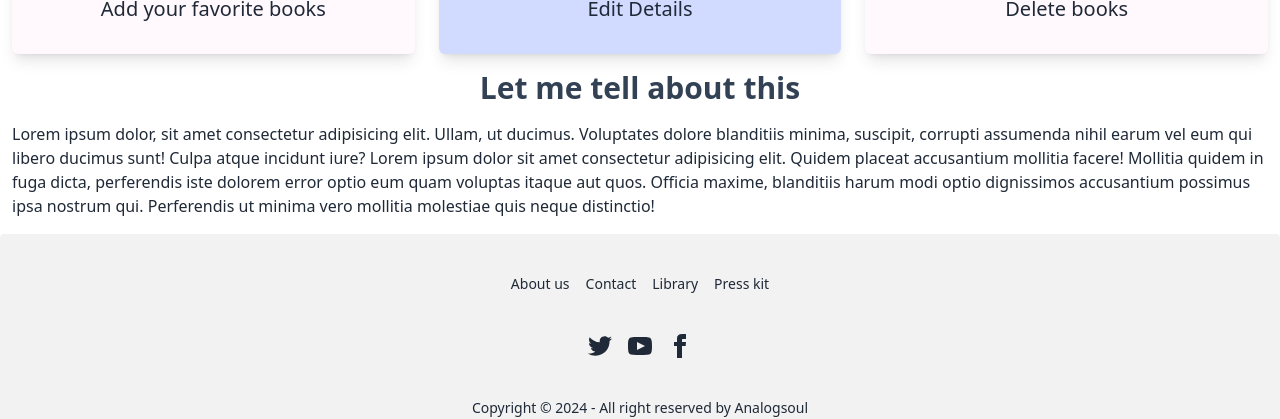
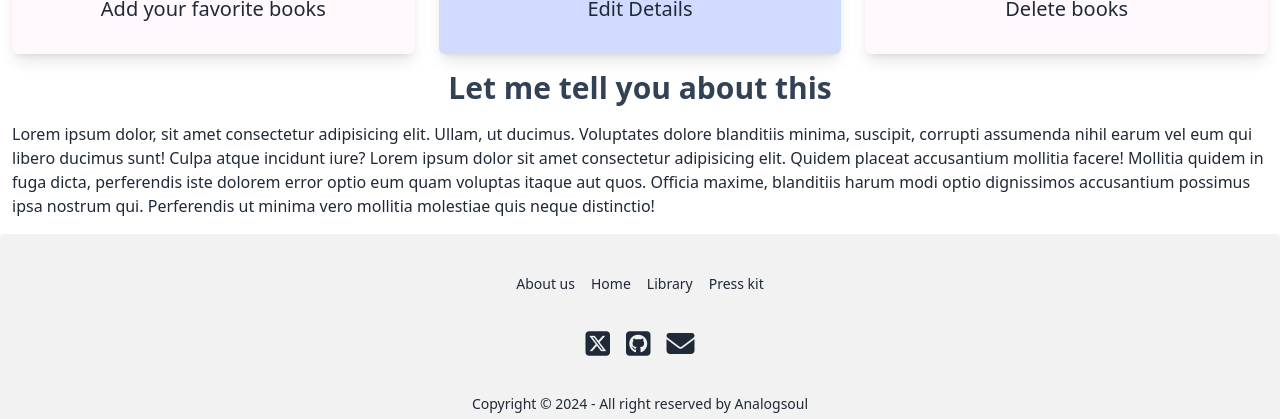
Before and after one commit to analogsoul13/Library-Manager-, a React (Vite) app: page / in a window 1280 px wide. Shown: the part 956-1375 px from the top of the page. Built offline with nearby package versions, Linux system fonts and the light colour scheme.

Commit message:
Social Links

```diff
--- a/src/components/Footer.jsx
+++ b/src/components/Footer.jsx
@@ -1,4 +1,5 @@
 import React from 'react'
+import { Link } from 'react-router-dom'
 
 function Footer() {
     return (
@@ -7,45 +8,15 @@ function Footer() {
                 <footer className="footer footer-center inset-x-0 bottom-0 bg-base-200 text-base-content rounded p-10">
                     <nav className="grid grid-flow-col gap-4">
                         <a className="link link-hover">About us</a>
-                        <a className="link link-hover">Contact</a>
-                        <a className="link link-hover">Library</a>
+                        <Link to={'/'} className="link link-hover">Home</Link>
+                        <Link to={'/collections'} className="link link-hover">Library</Link>
                         <a className="link link-hover">Press kit</a>
                     </nav>
                     <nav>
                         <div className="grid grid-flow-col gap-4">
-                            <a>
-                                <svg
-                                    xmlns="http://www.w3.org/2000/svg"
-                                    width="24"
-                                    height="24"
-                                    viewBox="0 0 24 24"
-                                    className="fill-current">
-                                    <path
-                                        d="M24 4.557c-.883.392-1.832.656-2.828.775 1.017-.609 1.798-1.574 2.165-2.724-.951.564-2.005.974-3.127 1.195-.897-.957-2.178-1.555-3.594-1.555-3.179 0-5.515 2.966-4.797 6.045-4.091-.205-7.719-2.165-10.148-5.144-1.29 2.213-.669 5.108 1.523 6.574-.806-.026-1.566-.247-2.229-.616-.054 2.281 1.581 4.415 3.949 4.89-.693.188-1.452.232-2.224.084.626 1.956 2.444 3.379 4.6 3.419-2.07 1.623-4.678 2.348-7.29 2.04 2.179 1.397 4.768 2.212 7.548 2.212 9.142 0 14.307-7.721 13.995-14.646.962-.695 1.797-1.562 2.457-2.549z"></path>
-                                </svg>
-                            </a>
-                            <a>
-                                <svg
-                                    xmlns="http://www.w3.org/2000/svg"
-                                    width="24"
-                                    height="24"
-                                    viewBox="0 0 24 24"
-                                    className="fill-current">
-                                    <path
-                                        d="M19.615 3.184c-3.604-.246-11.631-.245-15.23 0-3.897.266-4.356 2.62-4.385 8.816.029 6.185.484 8.549 4.385 8.816 3.6.245 11.626.246 15.23 0 3.897-.266 4.356-2.62 4.385-8.816-.029-6.185-.484-8.549-4.385-8.816zm-10.615 12.816v-8l8 3.993-8 4.007z"></path>
-                                </svg>
-                            </a>
-                            <a>
-                                <svg
-                                    xmlns="http://www.w3.org/2000/svg"
-                                    width="24"
-                                    height="24"
-                                    viewBox="0 0 24 24"
-                                    className="fill-current">
-                                    <path
-                                        d="M9 8h-3v4h3v12h5v-12h3.642l.358-4h-4v-1.667c0-.955.192-1.333 1.115-1.333h2.885v-5h-3.808c-3.596 0-5.192 1.583-5.192 4.615v3.385z"></path>
-                                </svg>
-                            </a>
+                            <a><i className="fa-brands fa-2xl fa-square-x-twitter" /></a>
+                            <a><i className="fa-brands fa-2xl fa-square-github" /></a>
+                            <a><i className="fa-solid fa-2xl fa-envelope" /></a>
                         </div>
                     </nav>
                     <aside>
--- a/src/components/Home.jsx
+++ b/src/components/Home.jsx
@@ -44,7 +44,7 @@ function Home() {
                 <div className="flex justify-center mt-4 mx-3">
                     <div className='grid grid-cols-1 items-center'>
                         <div className='flex justify-center'>
-                            <h1 className='text-3xl text-slate-700 font-bold items-center'>Let me tell about this</h1>
+                            <h1 className='text-3xl text-slate-700 font-bold items-center'>Let me tell you about this</h1>
                         </div>
 
                         <p className='mt-4 mb-4'>Lorem ipsum dolor, sit amet consectetur adipisicing elit. Ullam, ut ducimus. Voluptates dolore blanditiis minima, suscipit, corrupti assumenda nihil earum vel eum qui libero ducimus sunt! Culpa atque incidunt iure? Lorem ipsum dolor sit amet consectetur adipisicing elit. Quidem placeat accusantium mollitia facere! Mollitia quidem in fuga dicta, perferendis iste dolorem error optio eum quam voluptas itaque aut quos. Officia maxime, blanditiis harum modi optio dignissimos accusantium possimus ipsa nostrum qui. Perferendis ut minima vero mollitia molestiae quis neque distinctio!</p>
```
